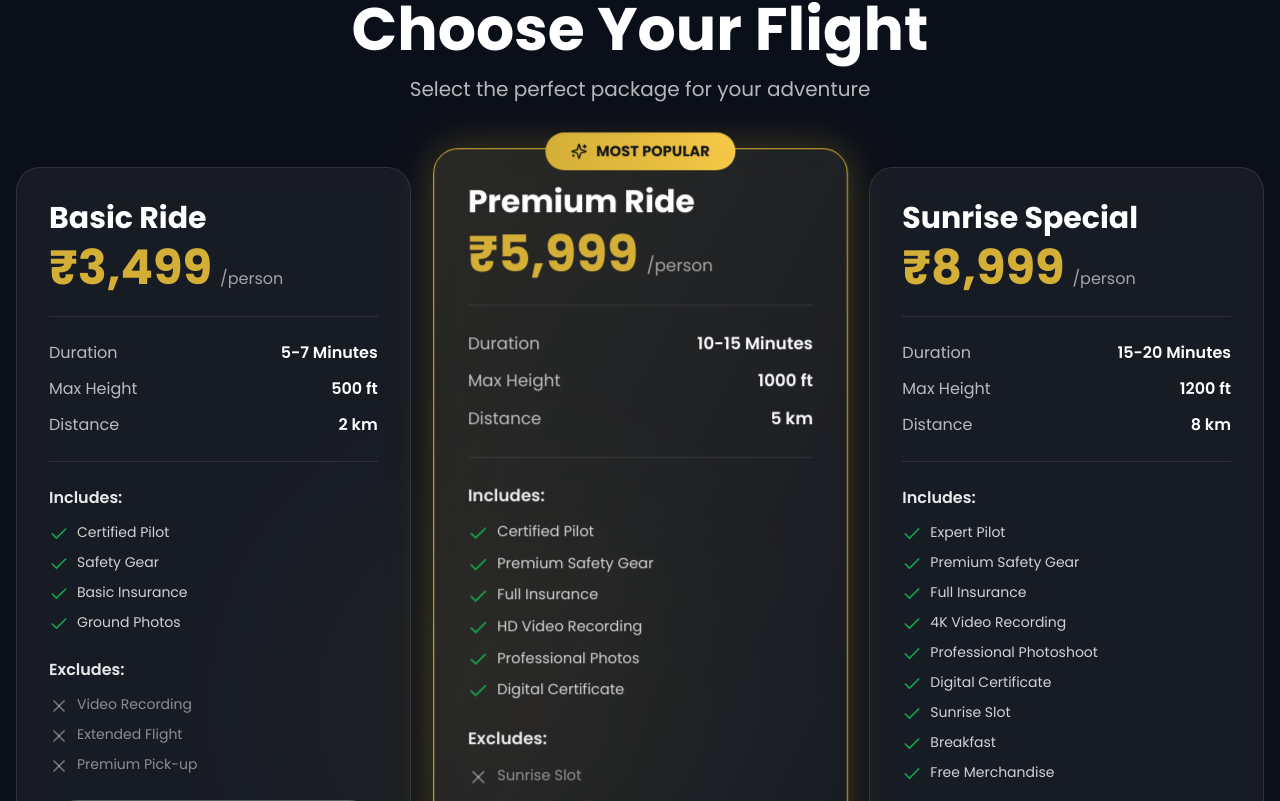
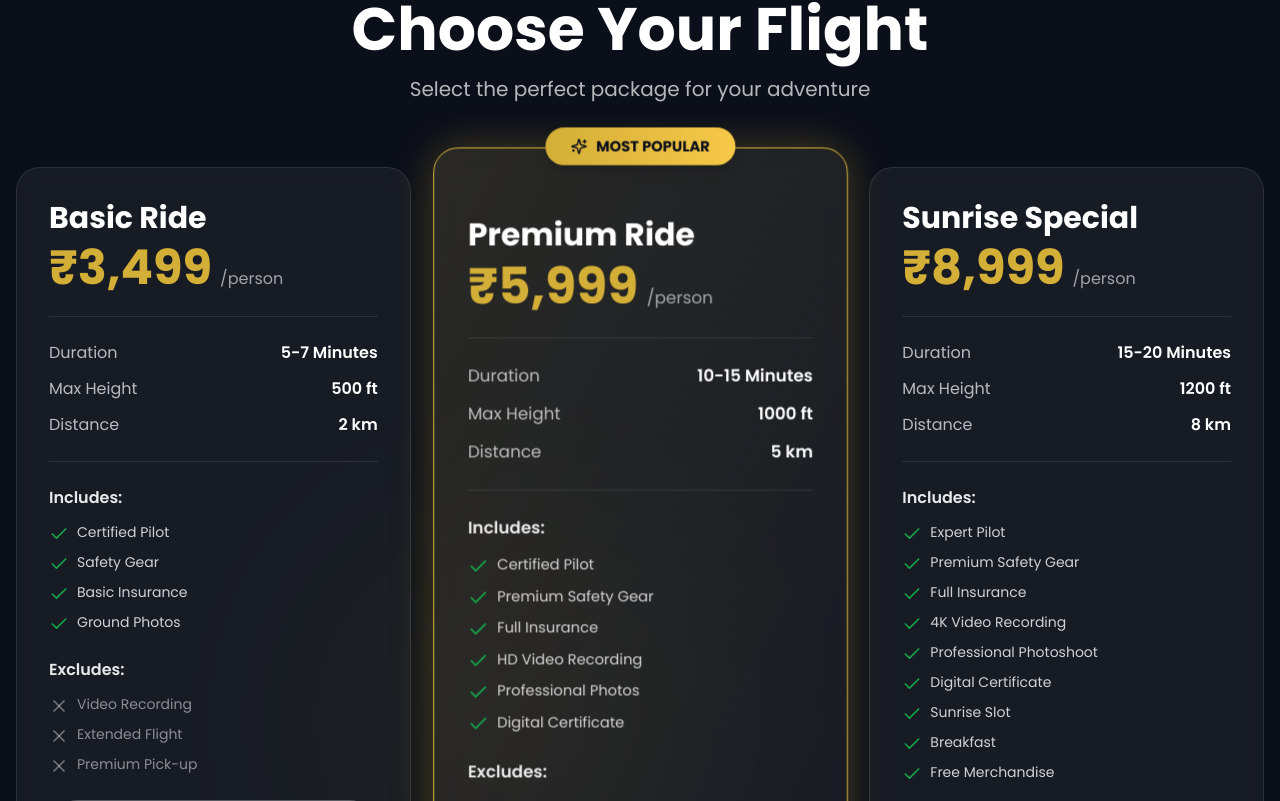
Before and after one commit to Pranav0051/GOLDWING, a React (Vite) app: page / in a window 1280 px wide. Shown: the part 1579-2380 px from the top of the page. Built offline with nearby package versions, Linux system fonts and the light colour scheme.

Commit message:
Fix Pricing Card popular badge overlap and visibility issues

```diff
--- a/src/app/components/PricingCards.tsx
+++ b/src/app/components/PricingCards.tsx
@@ -101,28 +101,26 @@ export function PricingCards({ onBookClick }: { onBookClick: (packageId: string)
               viewport={{ once: true }}
               transition={{ delay: index * 0.1, duration: 0.8 }}
               whileHover={{ y: -10, scale: pkg.popular ? 1.02 : 1.05 }}
-              className={`group relative bg-white/5 backdrop-blur-md border rounded-3xl p-6 md:p-8 transition-all duration-300 ${
-                pkg.popular
-                  ? "border-[#D4AF37] shadow-[0_0_40px_rgba(212,175,55,0.3)] md:scale-105"
-                  : "border-white/10 hover:border-[#D4AF37]/50"
-              }`}
+              className={`group relative bg-white/5 backdrop-blur-md border rounded-3xl transition-all duration-300 ${pkg.popular
+                  ? "border-[#D4AF37] shadow-[0_0_40px_rgba(212,175,55,0.3)] md:scale-105 pt-12 md:pt-16 px-6 md:px-8 pb-6 md:pb-8"
+                  : "border-white/10 hover:border-[#D4AF37]/50 p-6 md:p-8"
+                }`}
             >
               {/* Popular Badge */}
               {pkg.popular && (
-                <div className="absolute -top-4 left-1/2 -translate-x-1/2">
-                  <div className="bg-gradient-to-r from-[#D4AF37] to-[#F7C948] text-[#0B0F19] px-6 py-2 rounded-full flex items-center gap-2">
+                <div className="absolute -top-5 left-1/2 -translate-x-1/2 z-20">
+                  <div className="bg-gradient-to-r from-[#D4AF37] to-[#F7C948] text-[#0B0F19] px-6 py-2 rounded-full flex items-center gap-2 shadow-lg">
                     <Sparkles className="w-4 h-4" />
-                    <span className="font-bold text-sm">MOST POPULAR</span>
+                    <span className="font-bold text-sm whitespace-nowrap">MOST POPULAR</span>
                   </div>
                 </div>
               )}
 
               {/* Glow Effect */}
-              <div className={`absolute inset-0 rounded-3xl transition-all duration-300 ${
-                pkg.popular
+              <div className={`absolute inset-0 rounded-3xl transition-all duration-300 ${pkg.popular
                   ? "bg-gradient-to-br from-[#D4AF37]/10 to-transparent"
                   : "bg-gradient-to-br from-[#D4AF37]/0 to-[#D4AF37]/0 group-hover:from-[#D4AF37]/5 group-hover:to-transparent"
-              }`} />
+                }`} />
 
               <div className="relative z-10 space-y-6">
                 {/* Header */}
@@ -185,11 +183,10 @@ export function PricingCards({ onBookClick }: { onBookClick: (packageId: string)
                 {/* CTA Button */}
                 <button
                   onClick={() => onBookClick(pkg.id)}
-                  className={`w-full py-4 rounded-full font-semibold transition-all ${
-                    pkg.popular
+                  className={`w-full py-4 rounded-full font-semibold transition-all ${pkg.popular
                       ? "bg-gradient-to-r from-[#D4AF37] to-[#F7C948] text-[#0B0F19] hover:shadow-[0_0_30px_rgba(212,175,55,0.5)] hover:scale-105"
                       : "bg-white/10 text-white border border-white/20 hover:bg-white/20 hover:border-[#D4AF37]/50"
-                  }`}
+                    }`}
                 >
                   Book Now
                 </button>
```
